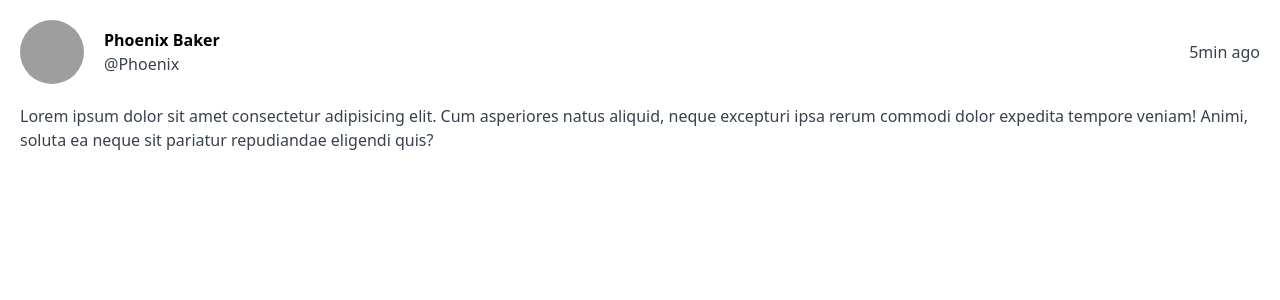
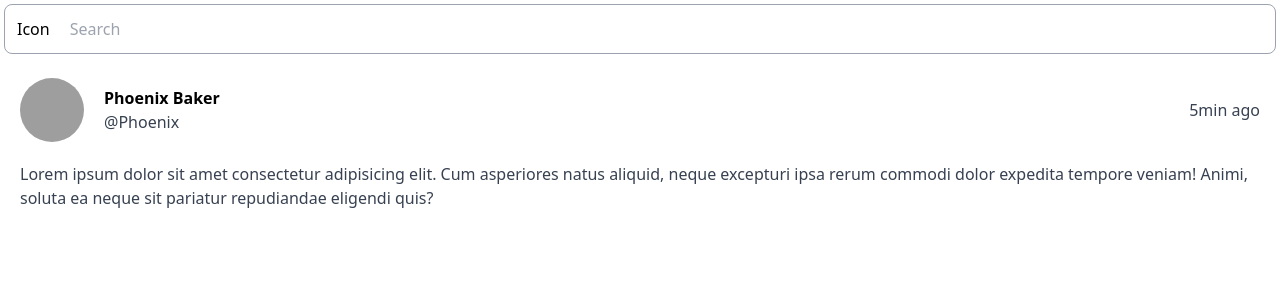
Before and after one commit to JulioFuentes2021/chat-client, a Next.js app: page / in a window 1280 px wide. Shown: the top 300 px of the page. Built offline with nearby package versions, Linux system fonts and the light colour scheme; grey boxes are pictures that could not be loaded.

Commit message:
SearchInput component was created

```diff
--- /dev/null
+++ b/src/components/SeachInput/Index.tsx
@@ -0,0 +1,28 @@
+import React from "react";
+
+const Index = () => {
+  return (
+    <section>
+      <div className="flex p-3 m-1 gap-5 border border-gray-400 rounded-lg">
+        <span>Icon</span>
+        <input
+          type="text"
+          placeholder="Search"
+          className="border-none outline-none w-full"
+        />
+      </div>
+      {/* <div className="flex flex-col absolute w-full">
+            <div className="w-full flex bg-white hover:bg-gray-200 justify-between p-1">
+            <img
+                src="https://encrypted-tbn0.gstatic.com/images?q=tbn:ANd9GcS1MGp9k4ydFlS7ilVaLvZJfXQzyvp049lb8w&usqp=CAU"
+                className="w-8 h-8 rounded-full"
+                alt=""
+            />
+            <span>Julio Fuentes</span>
+            </div>
+      </div> */}
+    </section>
+  );
+};
+
+export default Index;
--- a/src/pages/index.tsx
+++ b/src/pages/index.tsx
@@ -3,6 +3,7 @@ import Image from 'next/image'
 import { Inter } from 'next/font/google'
 import styles from '../styles/Home.module.css'
 import MessageCard from '../components/MessageCard/Index'
+import SearchInput from '../components/SeachInput/Index'
 const inter = Inter({ subsets: ['latin'] })
 
 export default function Home() {
@@ -15,6 +16,7 @@ export default function Home() {
         <link rel="icon" href="/favicon.ico" />
       </Head>
       <main>
+        <SearchInput />
         <MessageCard />
       </main>
     </>
```
